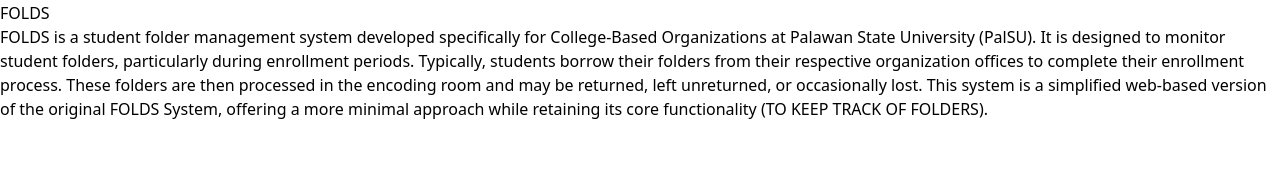
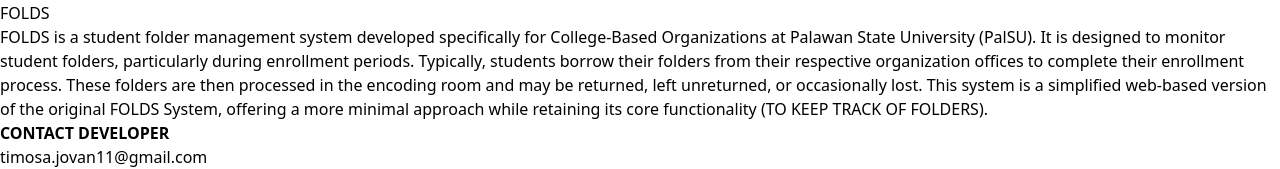
Before and after one commit to JovTim/FOLDS_WEB_APP, a PHP site: page /about.php in a window 1280 px wide. Shown: the part 1803-1972 px from the top of the page. Before the commit the page ends 1922 px from the top, so only its background shows below. Run offline with PHP 8.4, Linux system fonts and the light colour scheme.

Commit message:
[feat] added footer for contacts

```diff
--- a/public/about.php
+++ b/public/about.php
@@ -20,7 +20,7 @@
           alt="FOLDS Logo" />
       </div>
       <h1 class="flex justify-center pt-10 text-6xl font-extrabold">FOLDS</h1>
-      <div class="flex justify-center px-7">
+      <div class="flex justify-center px-7 ">
         <p class="pt-5 text-lg text-center">
           <span class="font-extrabold">FOLDS</span> is a student folder
           management system developed specifically for College-Based
@@ -41,5 +41,6 @@
     </div>
   </div>
 </body>
+<?php include "includes/footer.php" ?>
 
 </html>
--- /dev/null
+++ b/public/includes/footer.php
@@ -0,0 +1,6 @@
+<footer class="bg-black text-white ">
+  <div class="p-5 text-center">
+    <h1 class="font-bold text-2xl">CONTACT DEVELOPER</h1>
+    <a href="mailto:timosa.jovan11@gmail.com" class="pt-1">timosa.jovan11@gmail.com</a>
+  </div>
+</footer>
--- a/public/index.php
+++ b/public/index.php
@@ -127,4 +127,6 @@
 
 </body>
 
+<?php include "includes/footer.php" ?>
+
 </html>
```
